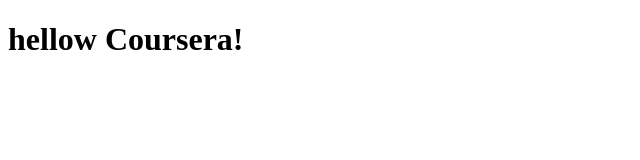
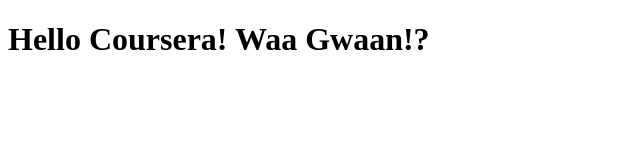
Before and after one commit to CoderCuh/Coursera, a plain HTML site: page site/index.html in a window 1280 px wide. Shown: the whole page, without its empty margins (0-640 px from the left). Drawn offline with Linux system fonts and the light colour scheme.

Commit message:
Small addition to our page content.

```diff
--- a/site/index.html
+++ b/site/index.html
@@ -4,6 +4,6 @@
 	<title>Hello</title>
 </head>
 <body>
-<h1> hellow Coursera! </h1!>
+<h1> Hello Coursera! Waa Gwaan!? </h1!>
 </body>
 </html>
```
